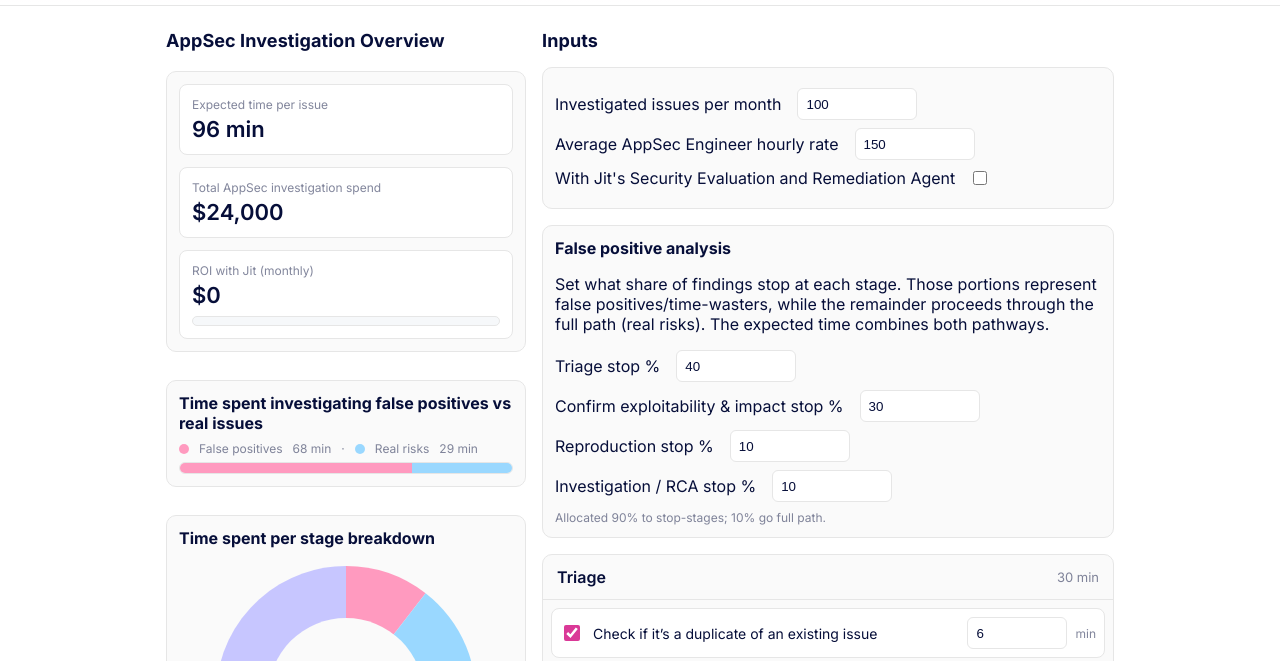
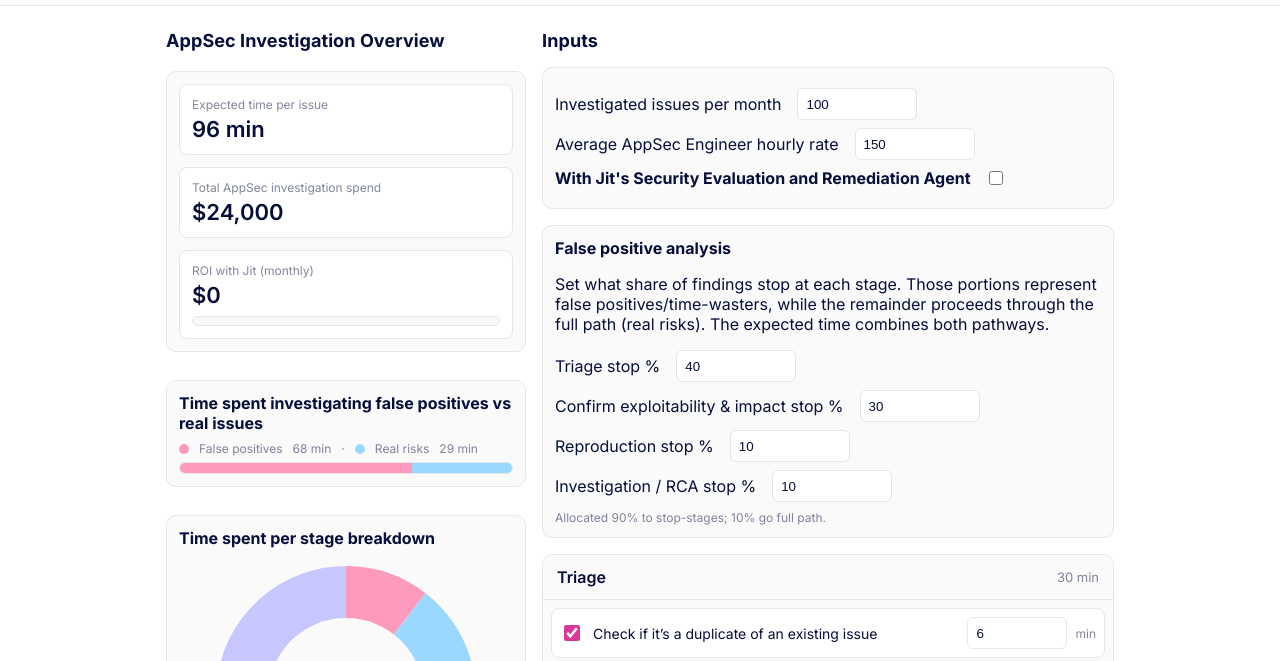
Before and after one commit to cklein12/appsec-calculator, a plain HTML site: page index.html in a window 1280 px wide. Shown: the part 101-762 px from the top of the page. Drawn offline with Linux system fonts and the light colour scheme.

Commit message:
Make Jit toggle text bold

```diff
--- a/index.html
+++ b/index.html
@@ -65,7 +65,7 @@
             <div class="fp-row">
               <label class="switch">
                 <input id="jitToggle" type="checkbox" aria-label="With Jit's Security Evaluation and Remediation Agent">
-                <span class="switch-label">With Jit's Security Evaluation and Remediation Agent</span>
+                <span class="switch-label"><strong>With Jit's Security Evaluation and Remediation Agent</strong></span>
               </label>
             </div>
           </section>
```
